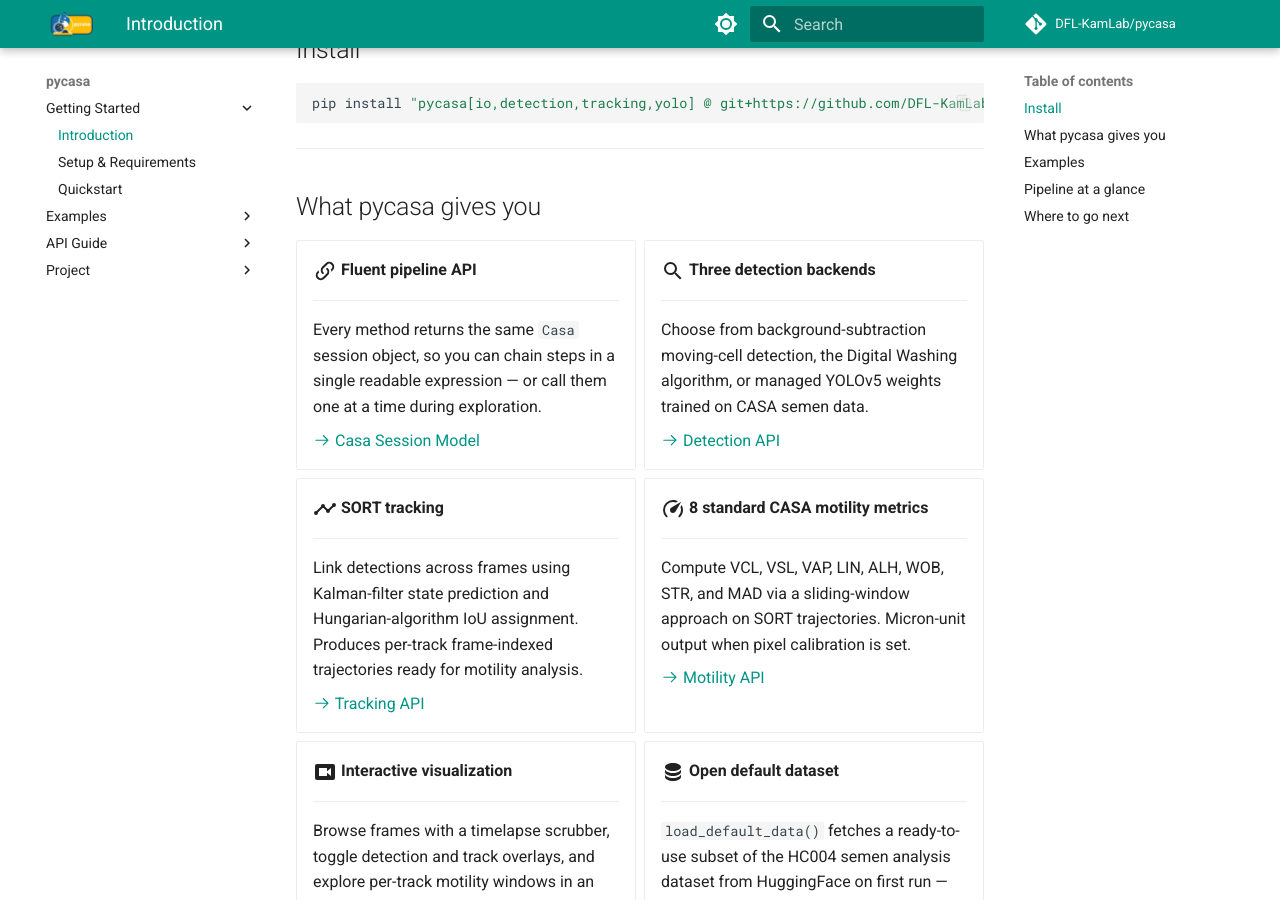
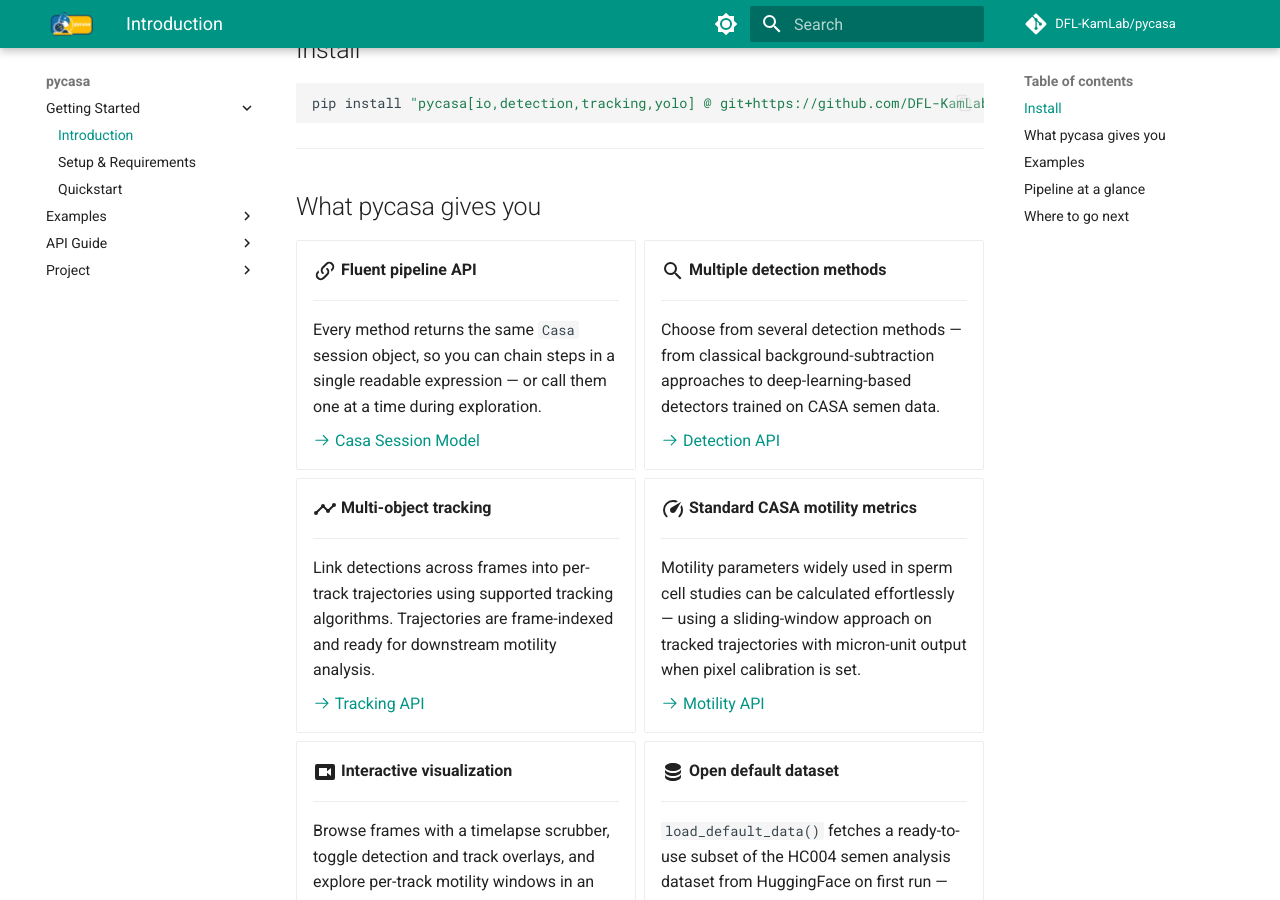
Before and after one commit to DFL-KamLab/pycasa, an MkDocs documentation site: the page built from docs/index.md, in a window 1280 px wide and 900 px high, scrolled down 418 px. Built offline with MkDocs 1.6.1 and Material for MkDocs 9.7.7, drawn with Linux system fonts in a browser that asks for light colours; comment, search, counter and statistics services are not loaded; some of the changed text lies outside the part shown.

Commit message:
Modified the website

```diff
--- a/docs/index.md
+++ b/docs/index.md
@@ -28,27 +28,27 @@
 
     [:octicons-arrow-right-24: Casa Session Model](api/casa-session.md)
 
--   :material-magnify:{ .lg .middle } **Three detection backends**
+-   :material-magnify:{ .lg .middle } **Multiple detection methods**
 
     ---
 
-    Choose from background-subtraction moving-cell detection, the Digital Washing algorithm, or managed YOLOv5 weights trained on CASA semen data.
+    Choose from several detection methods — from classical background-subtraction approaches to deep-learning-based detectors trained on CASA semen data.
 
     [:octicons-arrow-right-24: Detection API](api/detection.md)
 
--   :material-chart-timeline-variant:{ .lg .middle } **SORT tracking**
+-   :material-chart-timeline-variant:{ .lg .middle } **Multi-object tracking**
 
     ---
 
-    Link detections across frames using Kalman-filter state prediction and Hungarian-algorithm IoU assignment. Produces per-track frame-indexed trajectories ready for motility analysis.
+    Link detections across frames into per-track trajectories using supported tracking algorithms. Trajectories are frame-indexed and ready for downstream motility analysis.
 
     [:octicons-arrow-right-24: Tracking API](api/tracking.md)
 
--   :material-speedometer:{ .lg .middle } **8 standard CASA motility metrics**
+-   :material-speedometer:{ .lg .middle } **Standard CASA motility metrics**
 
     ---
 
-    Compute VCL, VSL, VAP, LIN, ALH, WOB, STR, and MAD via a sliding-window approach on SORT trajectories. Micron-unit output when pixel calibration is set.
+    Motility parameters widely used in sperm cell studies can be calculated effortlessly — using a sliding-window approach on tracked trajectories with micron-unit output when pixel calibration is set.
 
     [:octicons-arrow-right-24: Motility API](api/motility.md)
 
@@ -110,7 +110,7 @@
     <div class="card-img-placeholder" style="display:none">screenshot coming soon</div>
     <div class="card-body">
       <p class="card-title">Detection + SORT Tracking</p>
-      <p class="card-desc">Compare all three detection backends and link detections into frame-indexed trajectories using SORT (Kalman + Hungarian).</p>
+      <p class="card-desc">Compare detection methods and link detections into frame-indexed trajectories using available tracking algorithms.</p>
       <span class="card-link">View example →</span>
     </div>
   </a>
@@ -123,7 +123,7 @@
     <div class="card-img-placeholder" style="display:none">screenshot coming soon</div>
     <div class="card-body">
       <p class="card-title">Motility + Assessment</p>
-      <p class="card-desc">Compute all 8 standard CASA motility metrics (VCL, VSL, VAP …) and score detector precision, recall, and F1 against groundtruth.</p>
+      <p class="card-desc">Compute standard CASA motility metrics and score detector precision, recall, and F1 against groundtruth.</p>
       <span class="card-link">View example →</span>
     </div>
   </a>
```
Also changed, not shown: docs/api/detection.md (+5 -8 lines), docs/api/motility.md (+6 -24 lines), docs/api/tracking.md (+15 -10 lines), docs/project/contributors.md (+1 -1 lines), 1 other file.
